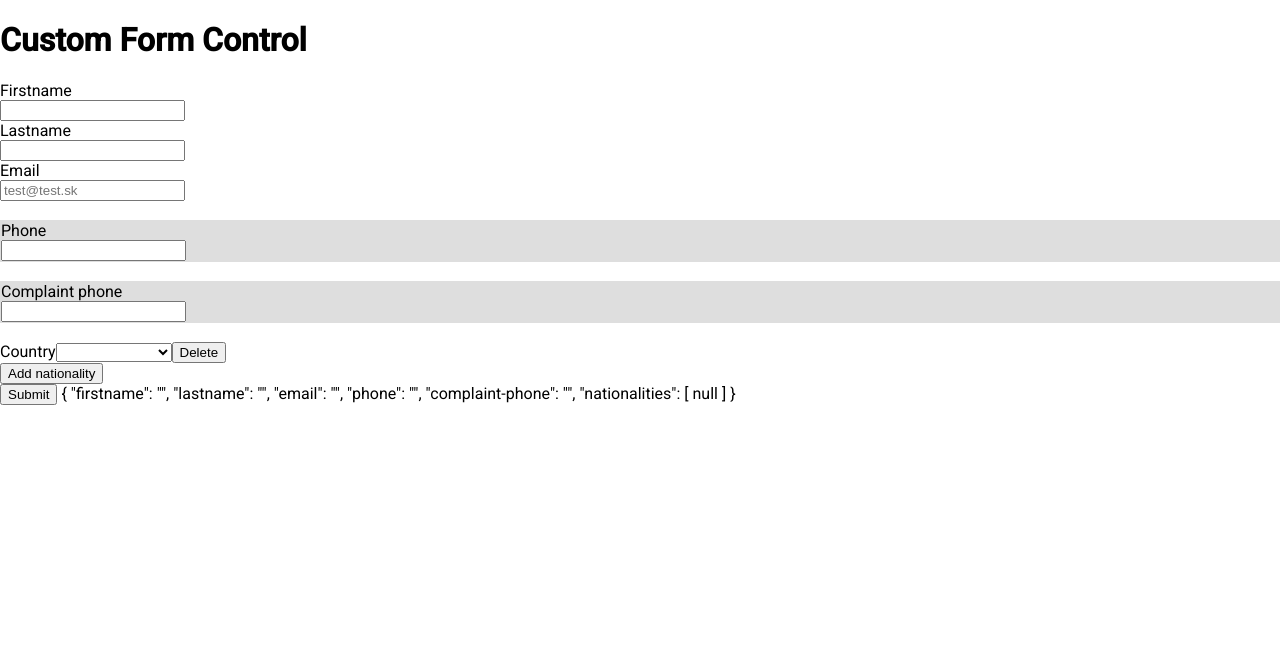
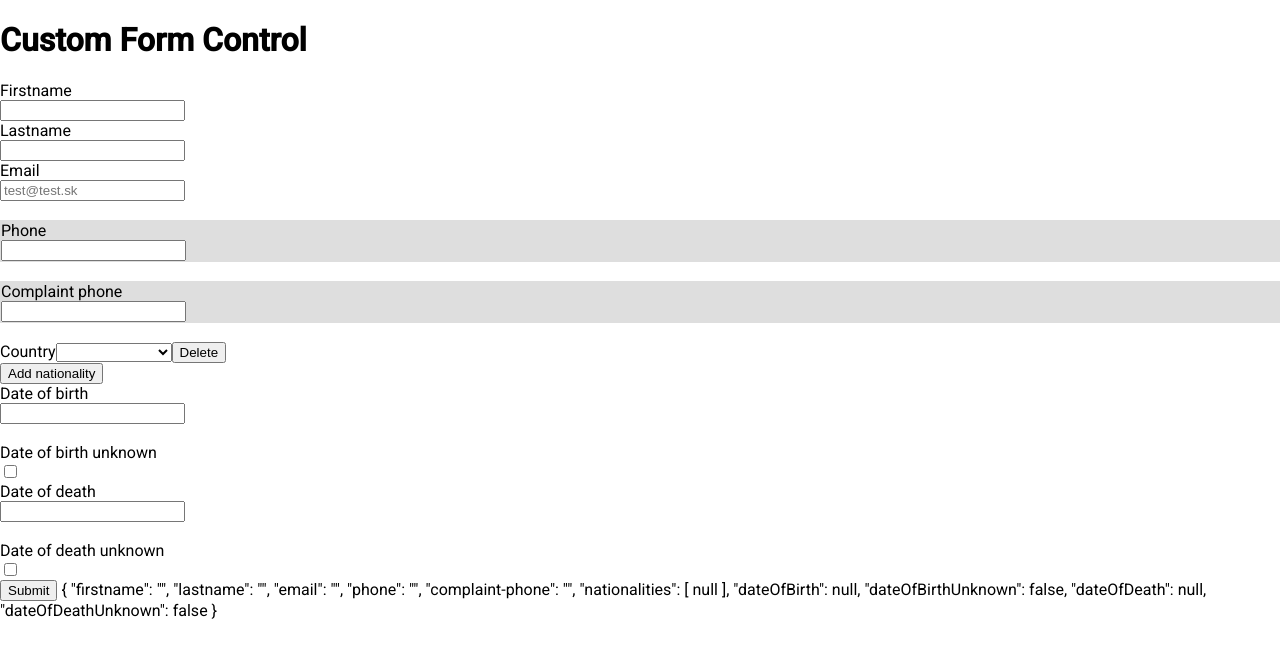
Before and after one commit to TomasMifkovic/angular-playground, an Angular app: page / in a window 1280 px wide. Shown: the top 658 px of the page. Built offline with nearby package versions, Linux system fonts and the light colour scheme.

Commit message:
date input

```diff
--- a/src/app/custom-form-control/custom-form-control.component.html
+++ b/src/app/custom-form-control/custom-form-control.component.html
@@ -29,6 +29,9 @@
 
   <nationality-input key="nationalities"></nationality-input>
 
+  <date-input inputKey="dateOfBirth" checkboxKey="dateOfBirthUnknown" inputLabel="Date of birth" checkboxLabel="Date of birth unknown" />
+  <date-input inputKey="dateOfDeath" checkboxKey="dateOfDeathUnknown" inputLabel="Date of death" checkboxLabel="Date of death unknown" />
+
   <button type="submit" (click)="submit()">Submit</button>
-  {{ form.value | json }}
+  {{ value | json }}
 </form>
--- a/src/app/custom-form-control/custom-form-control.component.ts
+++ b/src/app/custom-form-control/custom-form-control.component.ts
@@ -19,9 +19,11 @@ export class CustomFormControlComponent implements OnInit {
     email: new FormControl('', [Validators.required, Validators.email]),
   });
 
+  public value = this.form.getRawValue();
+
   ngOnInit(): void {
-    this.form.valueChanges.subscribe((_) =>
-      console.log(this.form.getRawValue())
+    this.form.valueChanges.subscribe(
+      (_) => (this.value = this.form.getRawValue())
     );
   }
 
@@ -30,6 +32,6 @@ export class CustomFormControlComponent implements OnInit {
     if (this.form.invalid) {
       return this.form.markAllAsTouched();
     }
-    const form = this.form.getRawValue();
+    console.log(this.form.getRawValue());
   }
 }
--- a/src/app/custom-form-control/custom-form-control.module.ts
+++ b/src/app/custom-form-control/custom-form-control.module.ts
@@ -7,8 +7,9 @@ import { ReactiveFormsModule } from '@angular/forms';
 import { PhoneInputComponent } from './phone-input/phone-input.component';
 import { NationalityInputComponent } from './nationality-input/nationality-input.component';
 import { NationalityService } from './nationality-input/nationality.service';
+import { DateInputComponent } from './date-input/component';
 
-const components = [CustomFormControlComponent, CustomInputComponent, PhoneInputComponent, NationalityInputComponent];
+const components = [CustomFormControlComponent, CustomInputComponent, PhoneInputComponent, NationalityInputComponent, DateInputComponent];
 
 @NgModule({
     imports: [CommonModule, ReactiveFormsModule],
--- /dev/null
+++ b/src/app/custom-form-control/date-input/component.html
@@ -0,0 +1,14 @@
+<div class="box">
+  <custom-input
+    [formControlName]="inputKey"
+    [label]="inputLabel"
+    [inputId]="inputKey"
+  />
+  <br />
+
+  <div class="box">
+    <label [for]="checkboxKey">{{checkboxLabel}}</label>
+    <br />
+    <input type="checkbox" [id]="checkboxKey" [formControlName]="checkboxKey" />
+  </div>
+</div>
--- /dev/null
+++ b/src/app/custom-form-control/date-input/component.ts
@@ -0,0 +1,52 @@
+import { Component, Input, OnDestroy, OnInit, inject } from '@angular/core';
+import { BaseControlDirective } from '../base-control.directive';
+import { ControlContainer, FormControl, Validators } from '@angular/forms';
+
+@Component({
+  selector: 'date-input',
+  templateUrl: './component.html',
+  viewProviders: [
+    {
+      provide: ControlContainer,
+      useFactory: () => inject(ControlContainer, { skipSelf: true }),
+    },
+  ],
+})
+export class DateInputComponent
+  extends BaseControlDirective
+  implements OnInit, OnDestroy
+{
+  @Input({ required: true }) inputKey!: string;
+  @Input({ required: true }) checkboxKey!: string;
+  @Input({ required: true }) inputLabel!: string;
+  @Input({ required: true }) checkboxLabel!: string;
+
+  ngOnInit(): void {
+    this.formGroup.addControl(
+      this.inputKey,
+      new FormControl(null, [Validators.required])
+    );
+
+    this.formGroup.addControl(
+      this.checkboxKey,
+      new FormControl<boolean>(false, [Validators.required])
+    );
+
+    this.formGroup.controls[this.checkboxKey].valueChanges.subscribe(
+      (value) => {
+        if (value) {
+          this.formGroup.controls[this.inputKey].setValue('Unknown');
+          this.formGroup.controls[this.inputKey].disable();
+        } else {
+          this.formGroup.controls[this.inputKey].enable();
+          this.formGroup.controls[this.inputKey].setValue(null);
+        }
+      }
+    );
+  }
+
+  ngOnDestroy(): void {
+    this.formGroup.removeControl(this.inputKey);
+    this.formGroup.removeControl(this.checkboxKey);
+  }
+}
```
